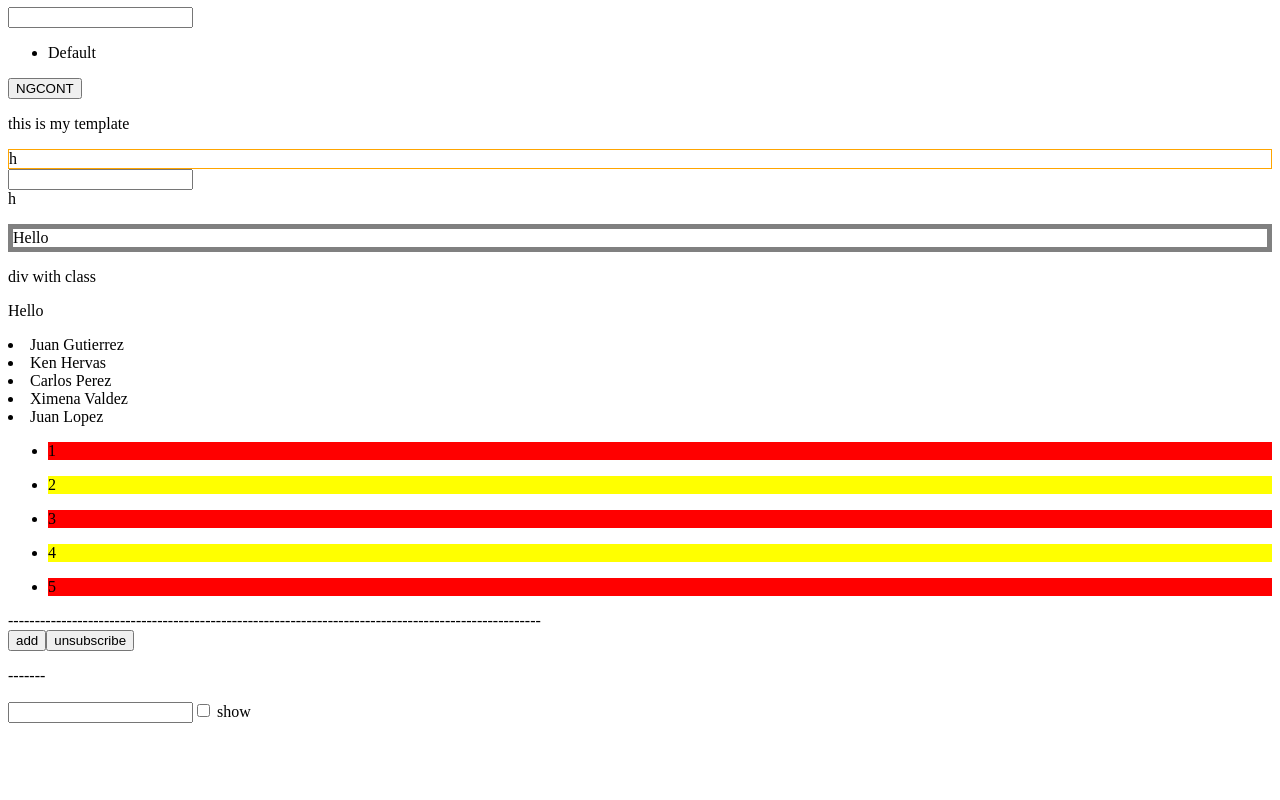
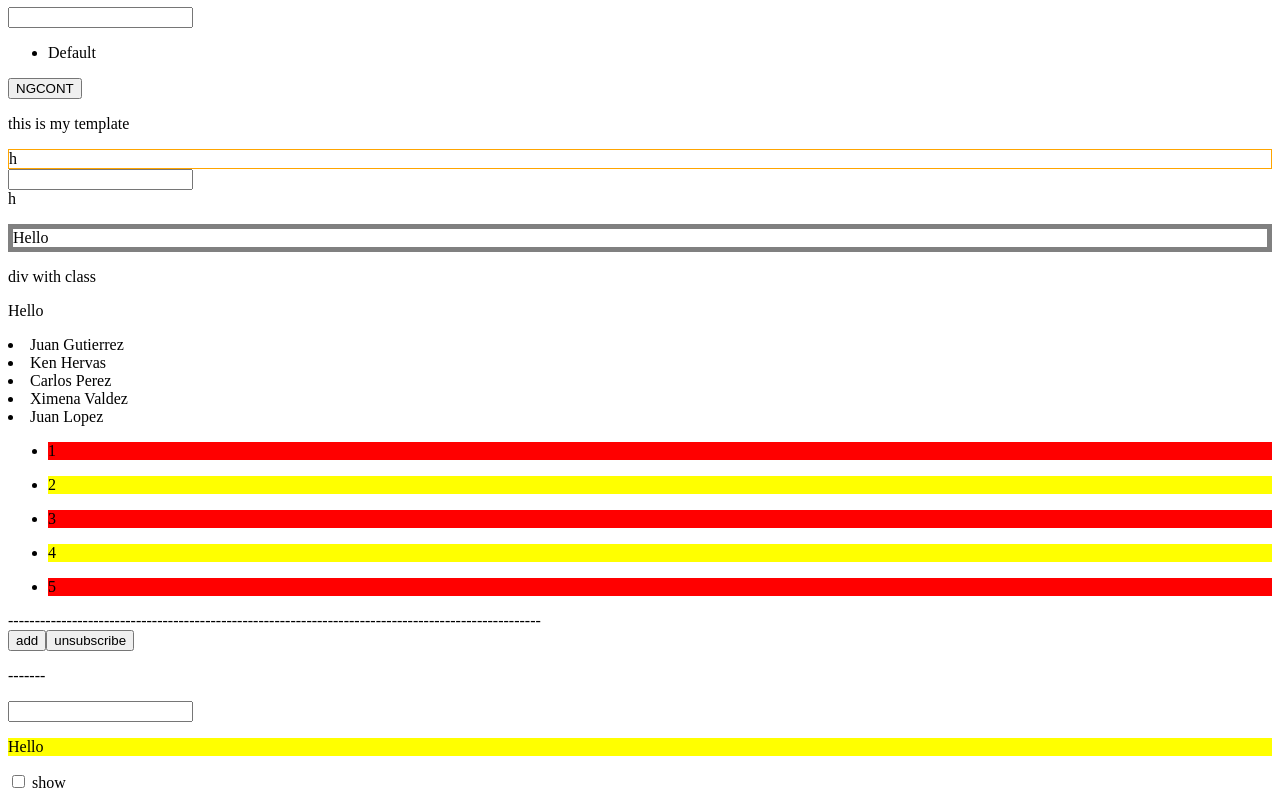
Before and after one commit to 0WLB34R/AngularCourse, an Angular app: page / in a window 1280 px wide. Shown: the part 626-1426 px from the top of the page. Before the commit the page ends 1357 px from the top, so only its background shows below. Built offline with nearby package versions, Linux system fonts and the light colour scheme.

Commit message:
08/16/2021 Banana box with directive

```diff
--- a/src/app/app.component.html
+++ b/src/app/app.component.html
@@ -85,7 +85,7 @@ Hello
 
 <input type = "text" [(ngModel)]="bgcolor">
 
-
+<p [testdirective]="bgcolor"> Hello </p>
 
 <input type="checkbox" [(ngModel)]="sw"> show
 
--- a/src/app/test3/directiva.directive.ts
+++ b/src/app/test3/directiva.directive.ts
@@ -13,10 +13,10 @@ export class DirectivaDirective implements OnChanges{
     this.element.nativeElement.style.backgroundColor=this.testdirective;
   };
 
-  @HostListener('mouseleave') onMouseLeave(){
-    this.setBackgroundColor(this.ccolor);
-    console.log(this.testdirective)
-  };
+  //@HostListener('mouseleave') onMouseLeave(){
+  //  this.setBackgroundColor(this.ccolor);
+  //  console.log(this.testdirective)
+ // };
 
  //@HostListener('mouseenter') onMouseEnter(){
  //   this.setBackgroundColor("blue");
```
